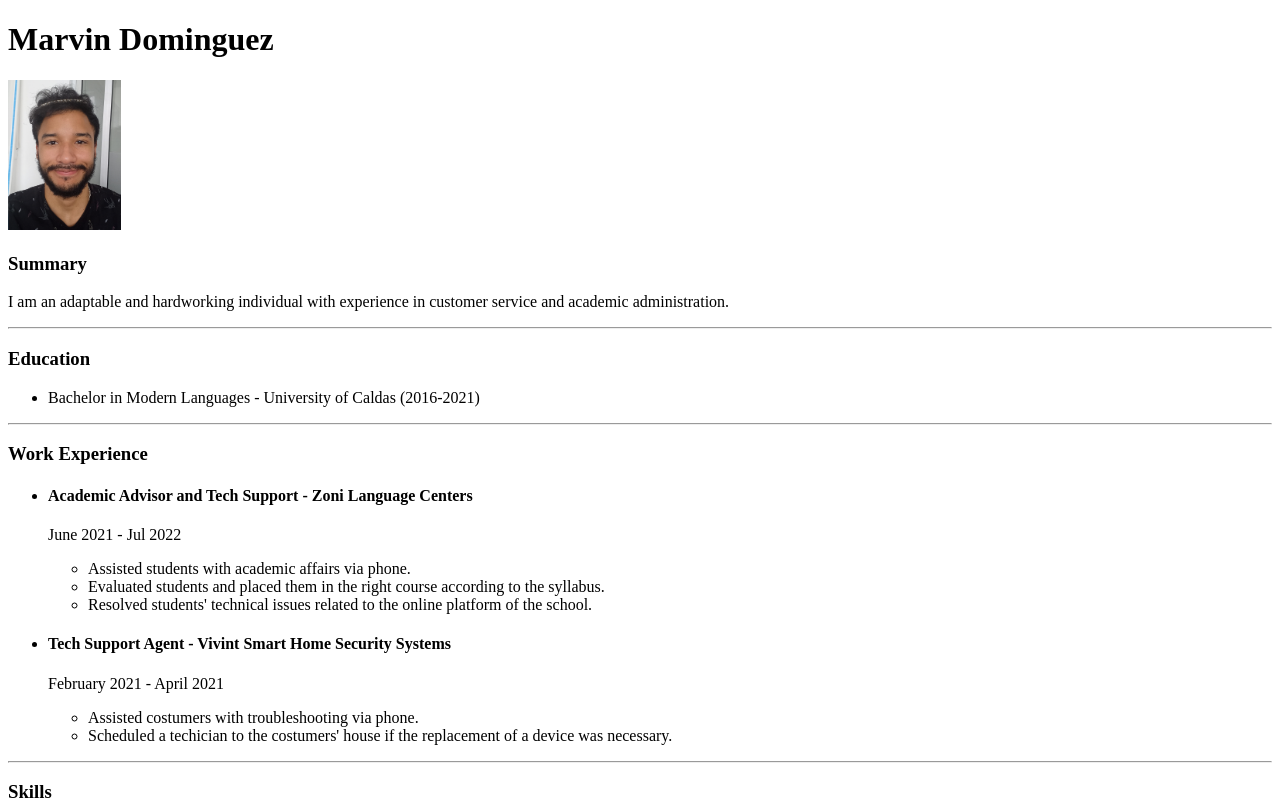
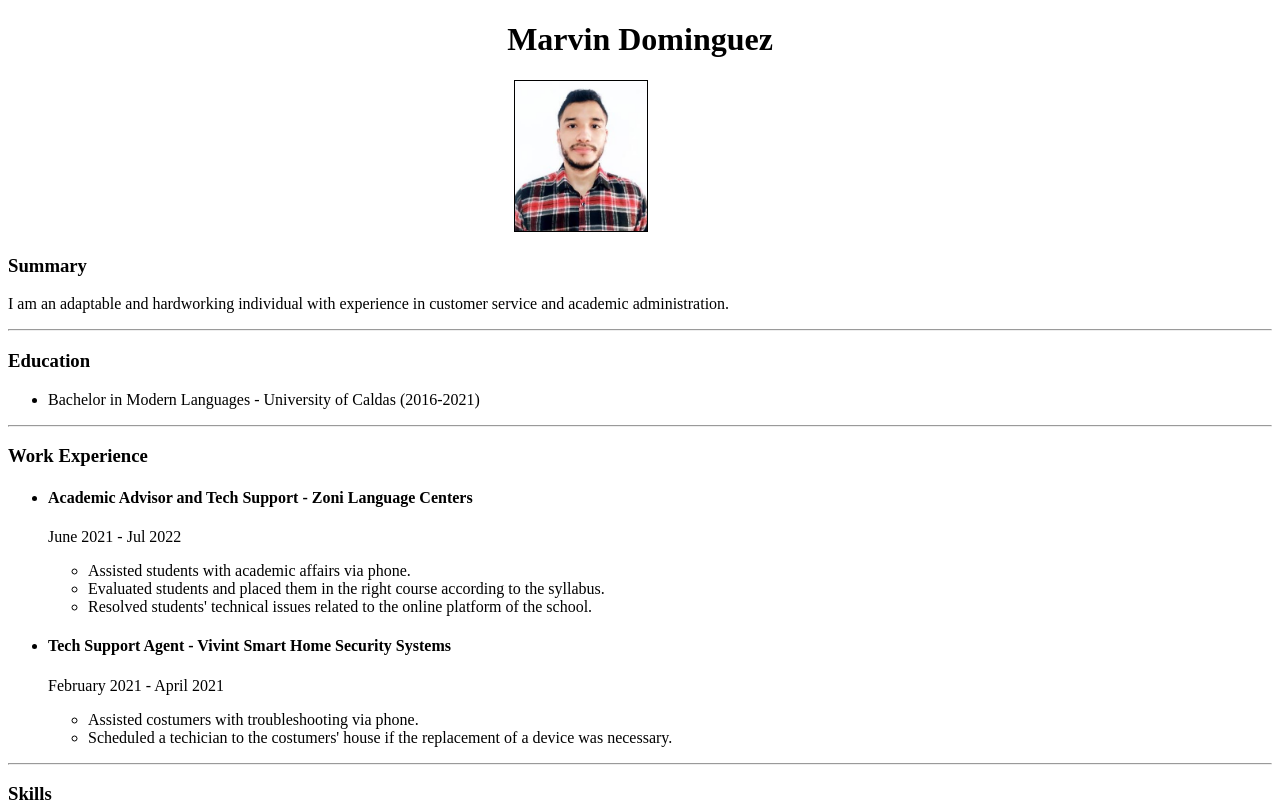
Before and after one commit to Seakerian/html-MyResume, a plain HTML site: page index.html in a window 1280 px wide. Shown: the top 808 px of the page. Drawn offline with Linux system fonts and the light colour scheme.

Commit message:
Add files via upload

```diff
--- a/index.html
+++ b/index.html
@@ -3,10 +3,22 @@
 <head>
     <meta charset="UTF-8">
     <title>My Resume</title>
+    <style>
+        h1{
+            text-align: center;
+        }
+        img{
+            border: 0.5px solid  black;
+            position: relative;
+            left: 40%;
+        }
+
+    </style>
 </head>
 <body>
+
     <h1>Marvin Dominguez</h1>
-        <img src="./assets/images/profile pic.jpeg" alt="picture of my face" height="150">
+        <img src="./assets/images/CV pic.jpg" alt="picture of my face" height="150">
     <h3>Summary</h3>
         <p>I am an adaptable and hardworking individual with experience in customer service and academic administration.</p>
     <hr/>
```
Also changed, not shown: assets/images/CV pic.jpg (added).
